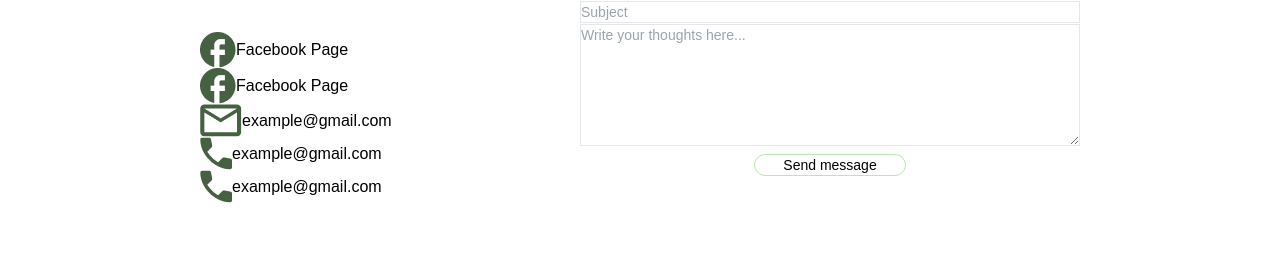
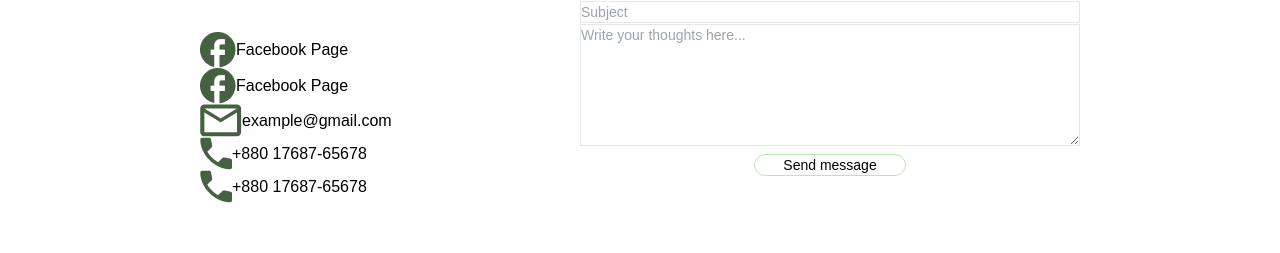
Before and after one commit to almustansir/green_eco_society, a Next.js app: page /contact in a window 1280 px wide. Shown: the part 846-1099 px from the top of the page. Built offline with nearby package versions, Linux system fonts and the light colour scheme.

Commit message:
Updated contacts links

```diff
--- a/src/Components/ContactsLinkComp.tsx
+++ b/src/Components/ContactsLinkComp.tsx
@@ -4,13 +4,16 @@ function ContactUsLinkComp() {
   return (
     <div className=" mt-20 flex flex-col space-y-12">
       {/* contactss link */}
+      <div className="flex flex-col space-y-4">
         <div className=" flex items-center">
           <img
             src="footer/fbIcon.png"
             className="h-[35px] mr-8 hover:cursor-pointer"
             alt="Flowbite Logo"
           />
-        <a href="#">Facebook Page</a>
+          <a href="#" className=" hover:text-[#91C788]">
+            Facebook Page
+          </a>
         </div>
 
         <div className=" flex items-center">
@@ -19,7 +22,10 @@ function ContactUsLinkComp() {
             className="h-[35px] mr-8 hover:cursor-pointer"
             alt="Flowbite Logo"
           />
-        <a href="#">Facebook Page</a>
+          <a href="#" className=" hover:text-[#91C788]">
+            Facebook Page
+          </a>
+        </div>
       </div>
 
       <div className=" flex items-center">
@@ -31,13 +37,14 @@ function ContactUsLinkComp() {
         <h3>example@gmail.com</h3>
       </div>
 
+      <div className="flex flex-col space-y-4">
         <div className=" flex items-center">
           <img
             src="footer/callIcon.png"
             className="h-[35px] mr-8 hover:cursor-pointer"
             alt="Flowbite Logo"
           />
-        <h3>example@gmail.com</h3>
+          <h3>+880 17687-65678</h3>
         </div>
 
         <div className=" flex items-center">
@@ -46,7 +53,8 @@ function ContactUsLinkComp() {
             className="h-[35px] mr-8 hover:cursor-pointer"
             alt="Flowbite Logo"
           />
-        <h3>example@gmail.com</h3>
+          <h3>+880 17687-65678</h3>
+        </div>
       </div>
     </div>
   );
```
Lines whose indentation alone changed are shown as unchanged.
